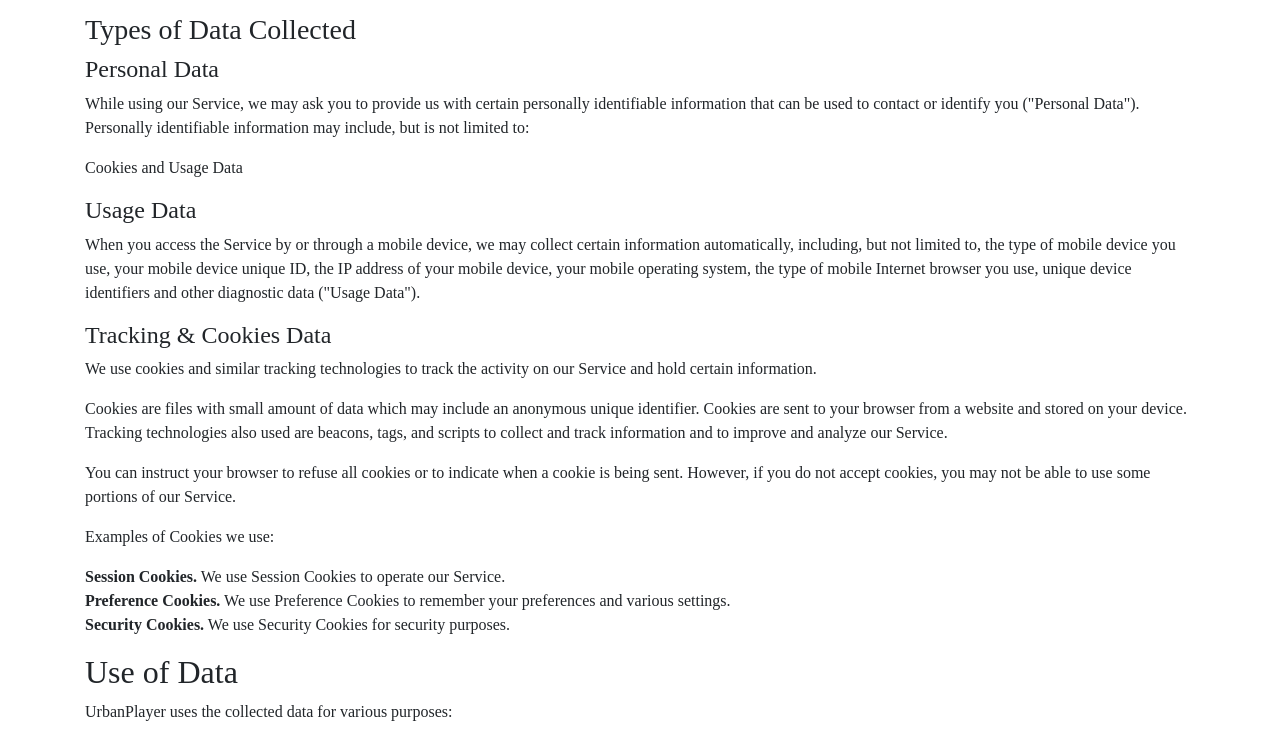
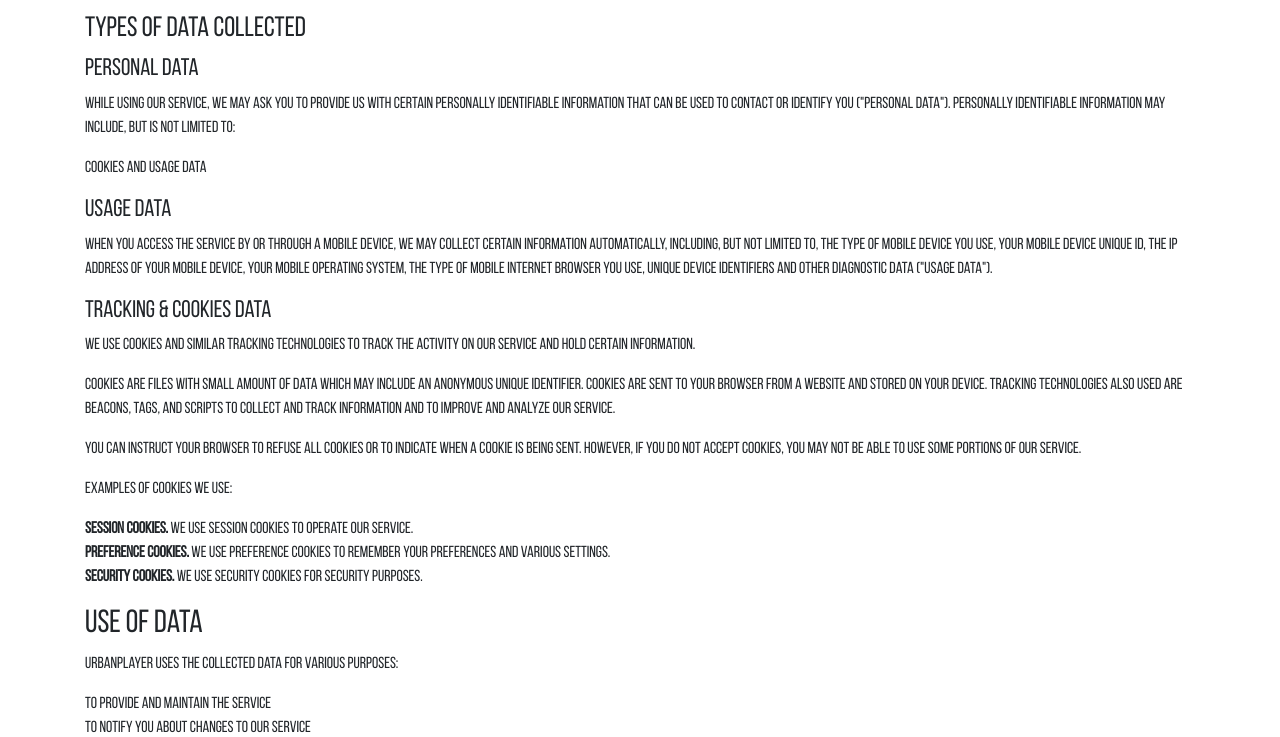
Before and after one commit to AlexandrBasan/apps.github.io, a plain HTML site: page policies/cavesaver-privacy.html in a window 1280 px wide. Shown: the part 401-1138 px from the top of the page. Drawn offline with nearby package versions, Linux system fonts and the light colour scheme.

Commit message:
font update

```diff
--- a/policies/cavesaver-privacy.html
+++ b/policies/cavesaver-privacy.html
@@ -69,18 +69,15 @@
 			cursor: pointer;
 		}
 
-		html, body, h1, h2, h3, h4, h5, h6 {
-  			font-family: BebasNeue;
-	    	src: url('../assets/fonts/BebasNeue Regular.ttf') format('truetype');
-	    	font-weight: normal;
-	    	font-style: normal;
+		@font-face {
+	    font-family: BebasNeue;
+	    src: url('../assets/fonts/BebasNeue Regular.ttf') format('truetype');
+	    font-weight: normal;
+	    font-style: normal;
 		}
 
-		@font-face {
-	    	font-family: RobotoCondensed;
-	    	src: url('../assets/fonts/RobotoCondensed-Regular.ttf') format('truetype');
-	    	font-weight: normal;
-	    	font-style: normal;
+		body {
+			font-family: BebasNeue;
 		}
 
 		h1 {
```
